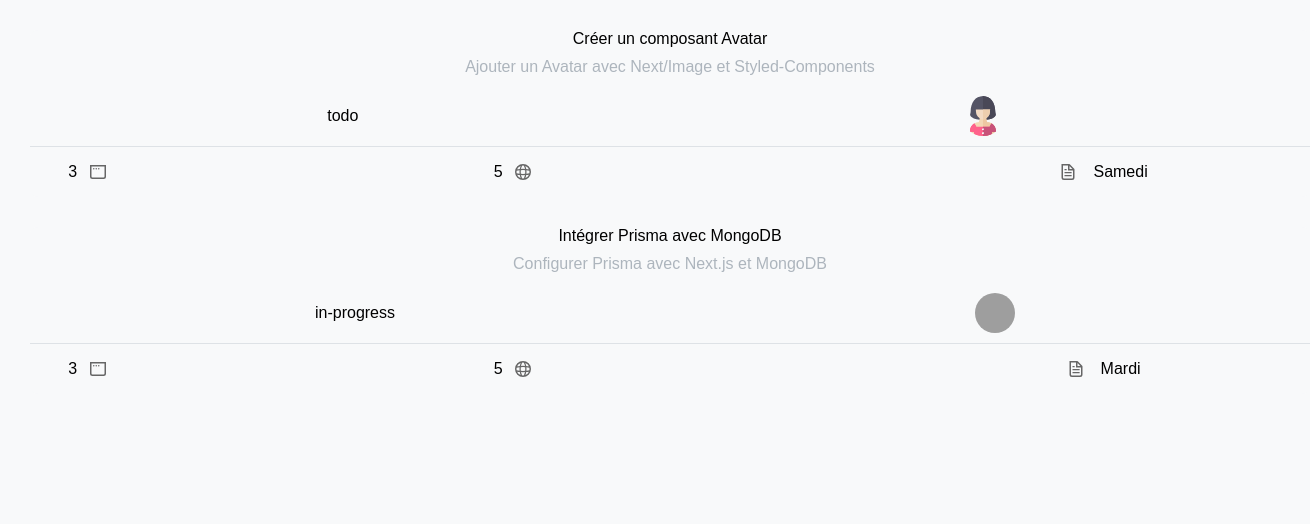
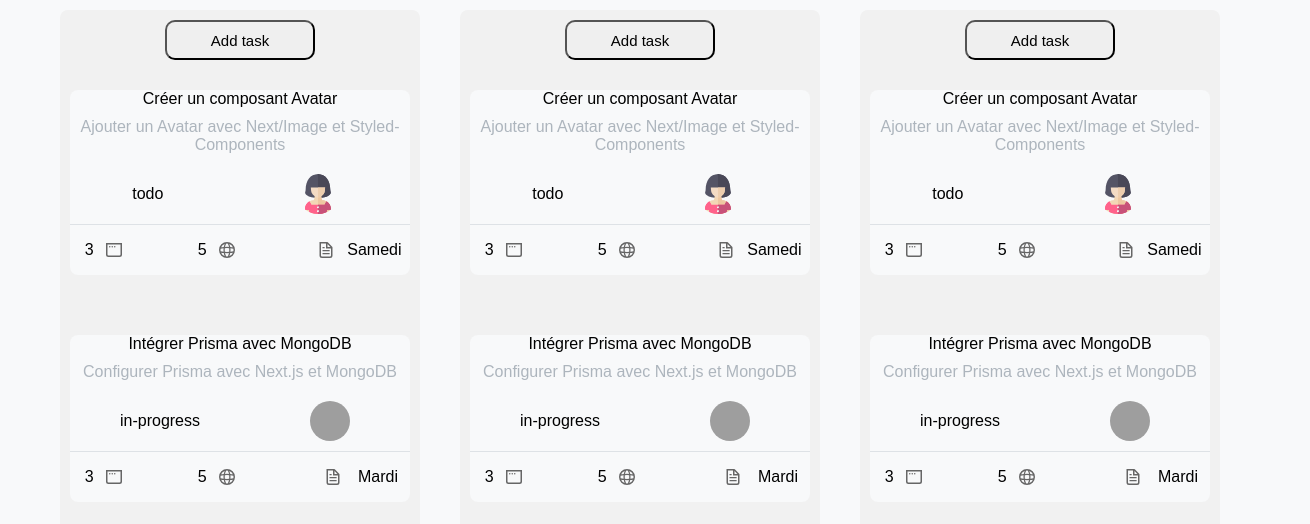
Before and after one commit to Luco06/Kanban, a Next.js app: page / in a window 1280 px wide. Shown: the top 524 px of the page, 1310 px wide, since content can reach past the window. Built offline with nearby package versions, Linux system fonts and the light colour scheme; grey boxes are pictures that could not be loaded.

Commit message:
Maj des import de la page Home

```diff
--- a/src/app/page.tsx
+++ b/src/app/page.tsx
@@ -2,15 +2,16 @@
 import { ThemeProvider } from "styled-components";
 import GlobalStyles from "@/styles/GlobalStyles";
 import theme from "@/styles/theme";
-import Task from "./components/Task";
-import { tasks } from "./mocks/Tasks";
+import Board from "./components/Bord";
+import Column from "./components/Column";
+
 
 export default function Home() {
   return (
     <ThemeProvider theme={theme}>
         <GlobalStyles/>
     < >
-      <Task/>
+      <Board />
     </>
   </ThemeProvider>
   )
```
